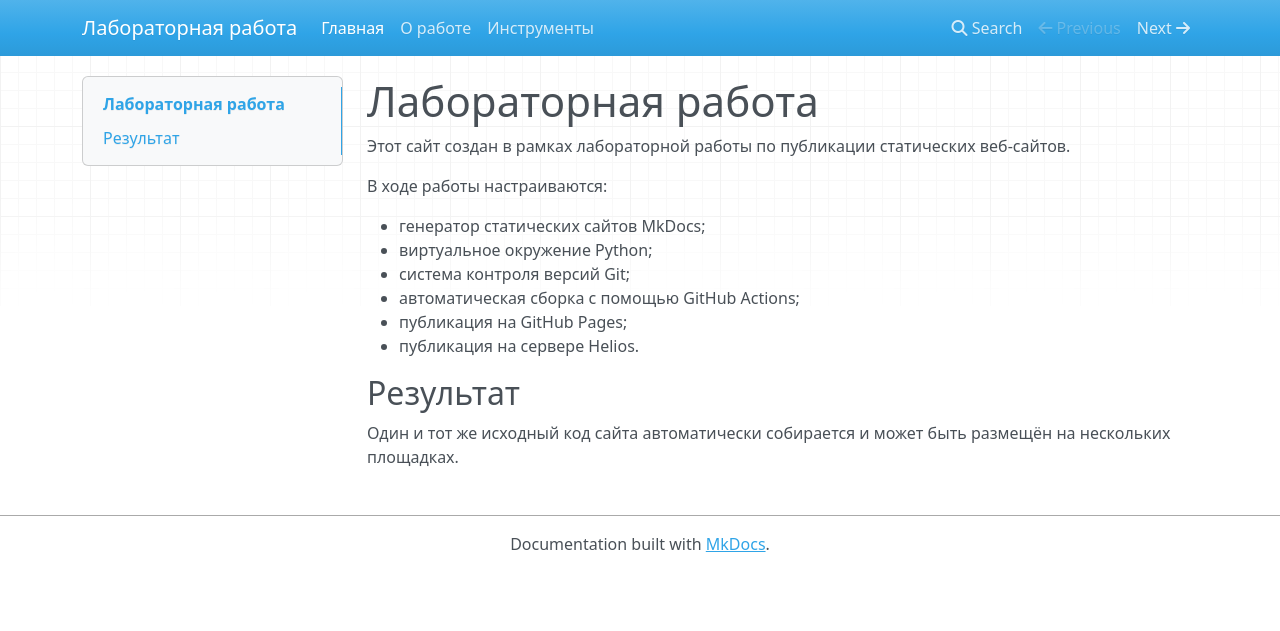
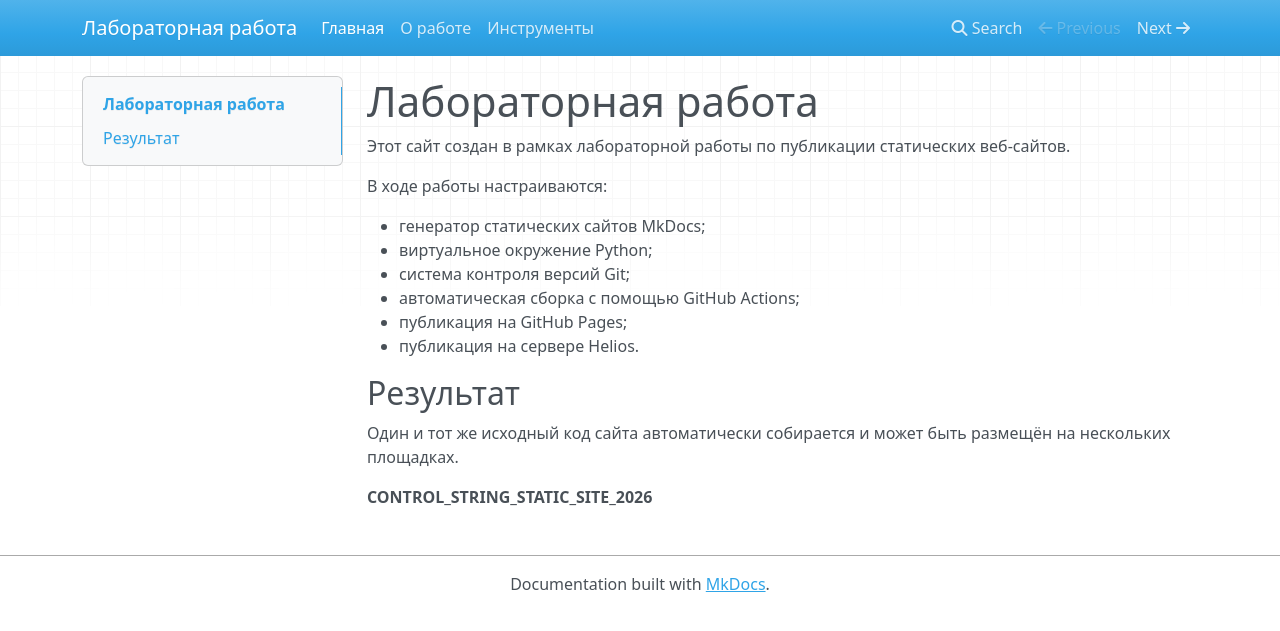
Before and after one commit to zaharenkoliza/mkdocs-lab, an MkDocs documentation site: the page built from docs/index.md, in a window 1280 px wide. Shown: the top 631 px of the page. Built offline with MkDocs 1.6.1, drawn with Linux system fonts in a browser that asks for light colours; nearby versions of some CDN libraries.

Commit message:
Add deployment control string

```diff
--- a/docs/index.md
+++ b/docs/index.md
@@ -14,3 +14,5 @@
 ## Результат
 
 Один и тот же исходный код сайта автоматически собирается и может быть размещён на нескольких площадках.
+
+**CONTROL_STRING_STATIC_SITE_2026**
```
